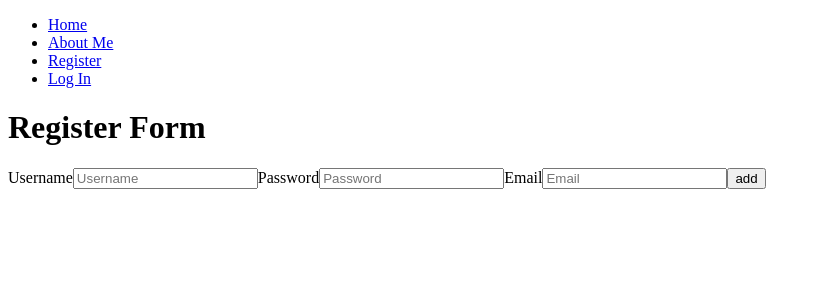
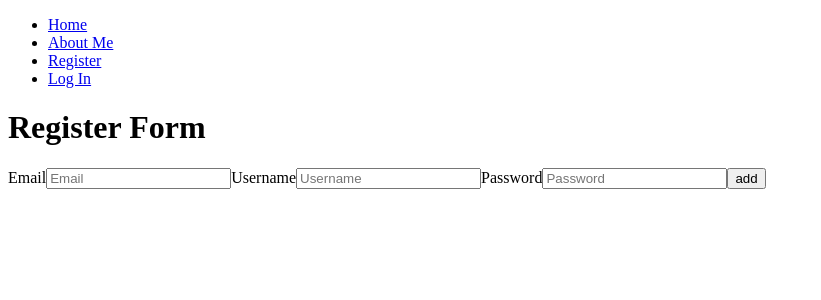
Before and after one commit to danieljsimon33/portfolio-project, a React (Vite) app in the folder frontend/: page /register in a window 1280 px wide. Shown: the top 300 px of the page, without its empty margins (0-821 px from the left). Built offline with nearby package versions, Linux system fonts and the light colour scheme.

Commit message:
finished Register.

```diff
--- a/frontend/src/components/auth/Register.jsx
+++ b/frontend/src/components/auth/Register.jsx
@@ -21,7 +21,7 @@ export default function Contact() {
         headers: {
           "Content-Type": "application/json"
         },
-        body: JSON.stirngify(formData)
+        body: JSON.stringify(formData)
       });
 
       if (!response.ok) {
@@ -36,7 +36,7 @@ export default function Contact() {
       nagivate("/login");
     } catch (error) {
       setMessage(error.message);
-      console.log("[Frontent] Error registering user.", error);
+      console.log("[Frontend] Error registering user.", error);
     }
   }
 
@@ -51,13 +51,23 @@ export default function Contact() {
       <h1>Register Form</h1>
 
       <form className="register-form" onSubmit={handleSubmitForm}>
+        <label htmlFor="email">Email</label>
+        <input
+          type="email"
+          name="email"
+          id="email"
+          placeholder="Email"
+          required={true}
+          onChange={handleInputChange}
+        />
+
         <label htmlFor="username">Username</label>
         <input
           type="text"
           name="username"
           id="username"
           placeholder="Username"
-          required="true"
+          required={true}
           onChange={handleInputChange}
         />
 
@@ -67,17 +77,7 @@ export default function Contact() {
           name="password"
           id="password"
           placeholder="Password"
-          required="true"
-          onChange={handleInputChange}
-        />
-
-        <label htmlFor="email">Email</label>
-        <input
-          type="email"
-          name="email"
-          id="email"
-          placeholder="Email"
-          required="true"
+          required={true}
           onChange={handleInputChange}
         />
 
```
